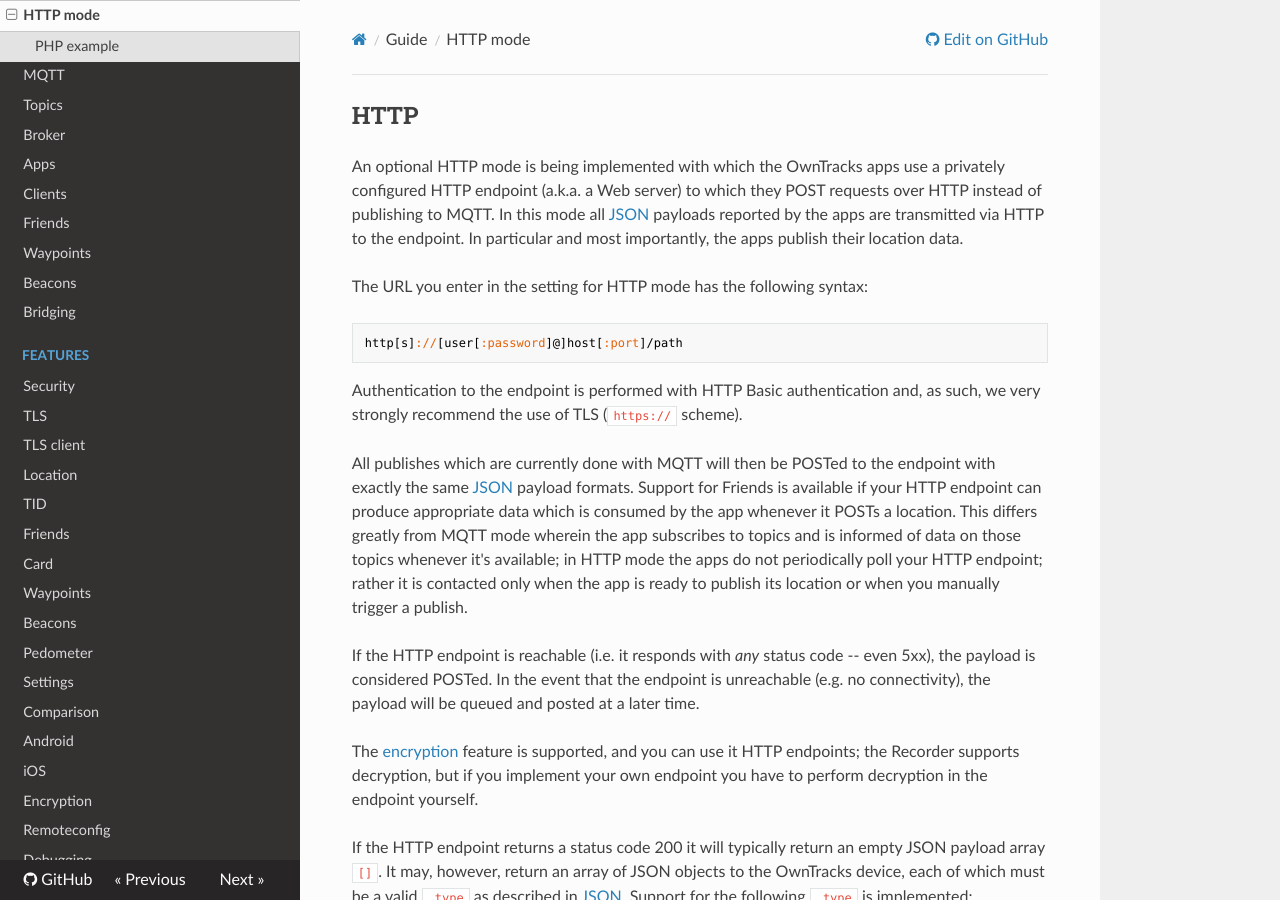
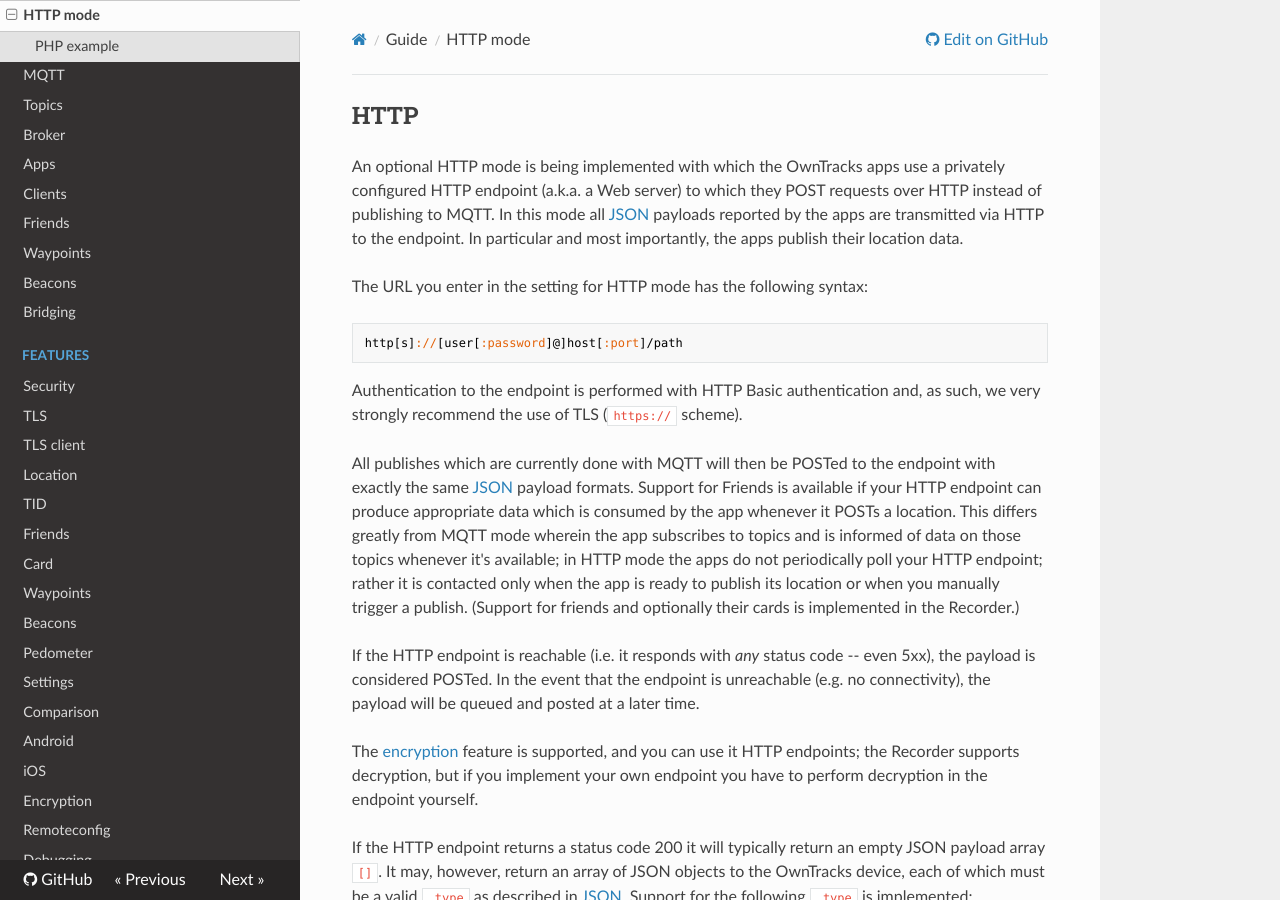
Before and after one commit to owntracks/booklet, an MkDocs documentation site: the page built from docs/tech/http.md, in a window 1280 px wide and 900 px high. Built offline with MkDocs 1.6.1, drawn with Linux system fonts in a browser that asks for light colours; nearby versions of some CDN libraries; old or Windows-style settings are respelled for this version of MkDocs.

Commit message:
friends/cards

```diff
--- a/docs/tech/http.md
+++ b/docs/tech/http.md
@@ -10,7 +10,7 @@ http[s]://[user[:password]@]host[:port]/path
 
 Authentication to the endpoint is performed with HTTP Basic authentication and, as such, we very strongly recommend the use of TLS (`https://` scheme).
 
-All publishes which are currently done with MQTT will then be POSTed to the endpoint with exactly the same [JSON](json.md) payload formats. Support for Friends is available if your HTTP endpoint can produce appropriate data which is consumed by the app whenever it POSTs a location. This differs greatly from MQTT mode wherein the app subscribes to topics and is informed of data on those topics whenever it's available; in HTTP mode the apps do not periodically poll your HTTP endpoint; rather it is contacted only when the app is ready to publish its location or when you manually trigger a publish.
+All publishes which are currently done with MQTT will then be POSTed to the endpoint with exactly the same [JSON](json.md) payload formats. Support for Friends is available if your HTTP endpoint can produce appropriate data which is consumed by the app whenever it POSTs a location. This differs greatly from MQTT mode wherein the app subscribes to topics and is informed of data on those topics whenever it's available; in HTTP mode the apps do not periodically poll your HTTP endpoint; rather it is contacted only when the app is ready to publish its location or when you manually trigger a publish. (Support for friends and optionally their cards is implemented in the Recorder.)
 
 If the HTTP endpoint is reachable (i.e. it responds with _any_ status code -- even 5xx), the payload is considered POSTed. In the event that the endpoint is unreachable (e.g. no connectivity), the payload will be queued and posted at a later time.
 
```
Also changed, not shown: docs/guide/scenarios.md (+1 -1 lines).
